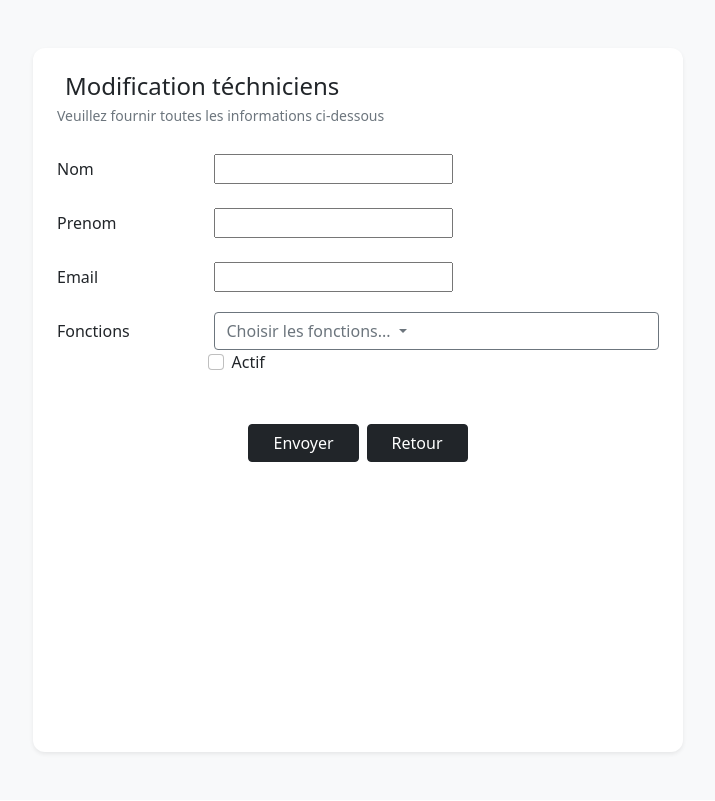
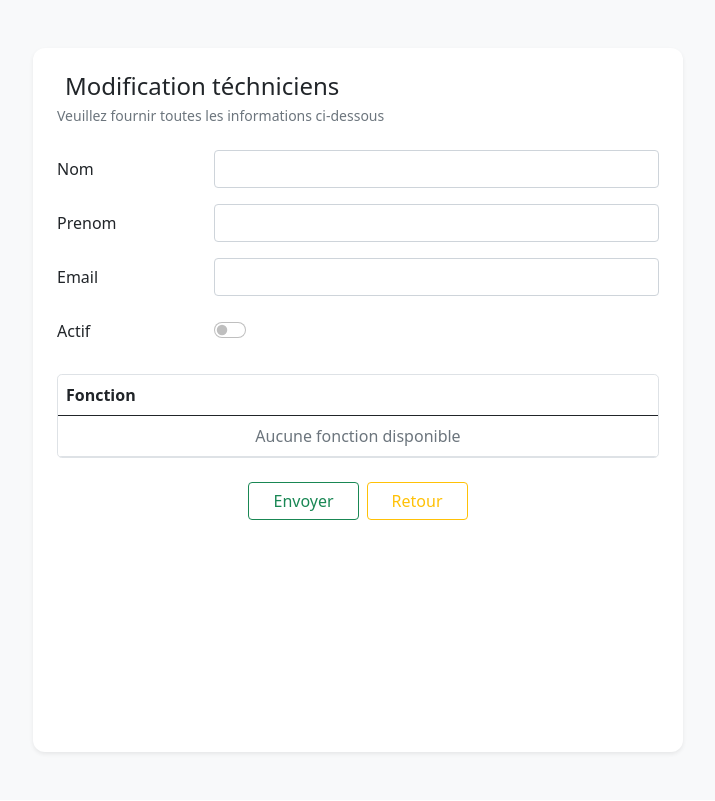
Before and after one commit to LoKiass/ProjetTicketIT, a PHP site: template Src/View/Tech/UpdateTech.twig in a window 1280 px wide. Shown: the part 56-857 px from the top of the page, without its empty margins (282-997 px from the left). Run offline with PHP 8.4, Linux system fonts and the light colour scheme; the template is opened without the code that fills it, so the values that code supplies are empty; some libraries are stand-ins or nearby versions.

Commit message:
Refactor technician update view: adjust input fields for consistent `form-control` styling, replace dropdown with dynamic table for functions, reorganize "Actif" switch, and improve button design.

```diff
--- a/Src/View/Tech/UpdateTech.twig
+++ b/Src/View/Tech/UpdateTech.twig
@@ -18,37 +18,44 @@
                     <div class="row mb-3 align-items-center">
                         <label for="Nom" class="col-sm-3 col-form-label fw-medium">Nom</label>
                         <div class="col-sm-9">
-                            <input type="text" name="Nom" id="Nom" value="{{ TechEntity.getNom() }}" required>
+                            <input class="form-control" type="text" name="Nom" id="Nom" value="{{ TechEntity.getNom() }}" required>
                         </div>
                     </div>
 
                     <div class="row mb-3 align-items-center">
                         <label for="Pren" class="col-sm-3 col-form-label fw-medium">Prenom</label>
                         <div class="col-sm-9">
-                            <input type="text" name="Pren" id="Pren" value="{{ TechEntity.getPrenom() }}" required>
+                            <input class="form-control" type="text" name="Pren" id="Pren" value="{{ TechEntity.getPrenom() }}" required>
                         </div>
                     </div>
 
                     <div class="row mb-3 align-items-center">
                         <label for="Email" class="col-sm-3 col-form-label fw-medium">Email</label>
                         <div class="col-sm-9">
-                            <input type="text" name="Email" id="Email" value="{{ TechEntity.getEmail() }}" required>
+                            <input class="form-control" name="Email" id="Email" value="{{ TechEntity.getEmail() }}" required>
                         </div>
                     </div>
-                    <div class="row mb-3 align-items-center">
-                        <label class="col-sm-3 col-form-label fw-medium">Fonctions</label>
+                    <div class="row mb-4 align-items-center">
+                        <label class="col-sm-3 col-form-label fw-medium">Actif</label>
                         <div class="col-sm-9">
-                            <div class="dropdown">
-                                <button class="btn btn-outline-secondary dropdown-toggle w-100 text-start"
-                                        type="button"
-                                        data-bs-toggle="dropdown"
-                                        data-bs-auto-close="outside">
-                                    Choisir les fonctions...
-                                </button>
-                                <ul class="dropdown-menu p-3 w-100">
+                            <div class="form-check form-switch">
+                                <input class="form-check-input" type="checkbox" name="Actif" id="Actif" value="1" {{ TechEntity.getActif() ? 'checked' : '' }}>
+                            </div>
+                        </div>
+                    </div>
+                    <div class="border rounded-3 overflow-hidden">
+                        <table class="table table-hover mb-0">
+                            <thead>
+                            <tr>
+                                <th>Fonction</th>
+                                <th></th>
+                            </tr>
+                            </thead>
+                            <tbody>
                             {% for fonction in TabFonction %}
-                                        <li>
-                                            <div class="form-check">
+                                <tr>
+                                    <td>
+                                        <div class="form-check mb-0">
                                             <input class="form-check-input" type="checkbox" name="fonctions[]" value="{{ fonction.getPk() }}" id="f_{{ fonction.getPk() }}"
                                                     {% set isChecked = false %}
                                                     {% for userFonction in TechEntity.getFonctions() %}
@@ -58,30 +65,25 @@
                                                     {% endfor %}
                                                     {{ isChecked ? 'checked' : '' }}
                                             >
-                                                <label class="form-check-label w-100" for="f_{{ fonction.getPk() }}">
+                                            <label class="form-check-label" for="f_{{ fonction.getPk() }}">
                                                 {{ fonction.getDescr() }}
                                             </label>
                                         </div>
-                                        </li>
+                                    </td>
+                                    <td></td>
+                                </tr>
                             {% else %}
-                                        <li class="text-muted small ps-2">Aucune fonction disponible</li>
+                                <tr>
+                                    <td colspan="2" class="text-center text-muted">Aucune fonction disponible</td>
+                                </tr>
                             {% endfor %}
-                                </ul>
-                            </div>
-                        </div>
-                        <div class="row mb-4">
-                            <div class="col-sm-9 offset-sm-3">
-                                <div class="form-check">
-                                    <label for="Actif"> Actif
-                                        <input class="form-check-input" type="checkbox" name="Actif" id="Actif" value="1" {{ TechEntity.getActif() ? 'checked' : '' }}>
-                                    </label>
-                                </div>
-                            </div>
+                            </tbody>
+                        </table>
                     </div>
                         <div class="row-cols-sm-5 p-4">
                             <div class="col-12 text-center d-flex justify-content-center gap-2">
-                                <button class="btn btn-dark px-4" type="submit">Envoyer</button>
-                                <a class="btn btn-dark px-4" href="getTech">Retour</a>
+                                <button class="btn btn-outline-success px-4" type="submit">Envoyer</button>
+                                <a class="btn btn-outline-warning px-4" href="getTech">Retour</a>
                             </div>
                         </div>
                     </div>
```
Lines whose indentation alone changed are shown as unchanged.
